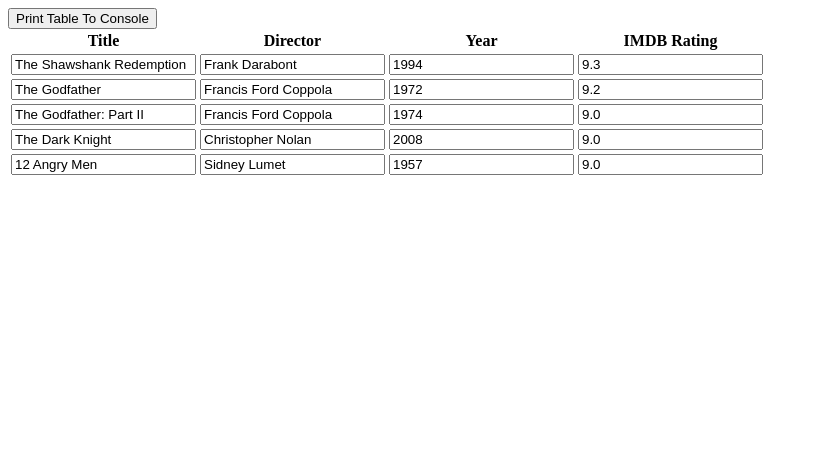
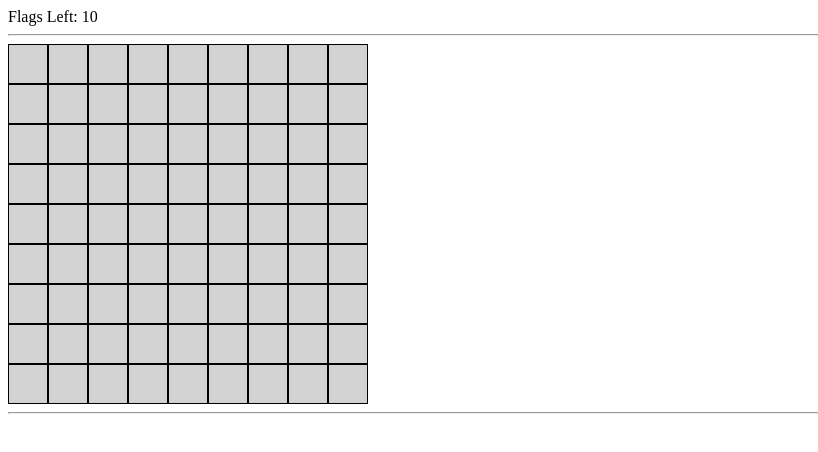
Before and after one commit to zkirby/react-coding-practice, a React (Vite) app: page / in a window 1280 px wide. Shown: the top 452 px of the page, without its empty margins (0-818 px from the left). Built offline with nearby package versions, Linux system fonts and the light colour scheme.

Commit message:
feat: added minesweeper

```diff
--- a/src/main.tsx
+++ b/src/main.tsx
@@ -1,9 +1,9 @@
 import ReactDOM from "react-dom/client";
-import TableEdit from "./questions/TableEdit/Solution";
+import Minesweeper from "./questions/Minesweeper/SolutionRegular";
 
 ReactDOM.createRoot(document.getElementById("root")!).render(
   // -----------------------------------------
   // ------ TEST SOLUTIONS HERE --------------
   // -----------------------------------------
-  <TableEdit />
+  <Minesweeper />
 );
--- /dev/null
+++ b/src/questions/Minesweeper/SolutionLight.tsx
@@ -0,0 +1,3 @@
+export default function Minesweeper() {
+  // TODO: implement.
+}
--- /dev/null
+++ b/src/questions/Minesweeper/SolutionRegular.tsx
@@ -0,0 +1,240 @@
+import { useCallback, useState } from "react";
+import "./solution.css";
+
+const TILES = { BOMB: "X", HIDDEN: "_", BLANK: "0", FLAG: "⛳", MARK: "?" };
+const SURROUNDING_CORDS = [
+  [-1, -1],
+  [-1, 0],
+  [-1, 1],
+  [0, -1],
+  [0, 1],
+  [1, -1],
+  [1, 0],
+  [1, 1],
+];
+
+const clsx = (...cns: (string | boolean)[]) => cns.filter(Boolean).join(" ");
+
+/**
+ * Create a new game board
+ * EX: ['1', 'X', ..., '0']
+ */
+const createBoard = ({
+  dim,
+  numBombs,
+}: {
+  dim: number;
+  numBombs: number;
+}): string[] => {
+  const board = Array.from({ length: dim * dim }, () => TILES.BLANK);
+  const randomCoord = () => Math.floor(Math.random() * dim);
+
+  for (let i = 0; i < numBombs; i++) {
+    // Get first non-bomb random coordinates
+    const { row, col } = (() => {
+      let row, col;
+      do {
+        row = randomCoord();
+        col = randomCoord();
+      } while (board[col + row * dim] === TILES.BOMB);
+      return { row, col };
+    })();
+
+    // Set to a bomb
+    board[col + row * dim] = TILES.BOMB;
+
+    // Increment surrounding tiles
+    SURROUNDING_CORDS.forEach(([xOffset, yOffset]) => {
+      // Prevent wrapping since it's a 1-dim array
+      if (col + yOffset < 0 || col + yOffset > dim - 1) return;
+      if (row + xOffset < 0 || row + xOffset > dim - 1) return;
+
+      const pos = col + yOffset + (row + xOffset) * dim;
+      if (board[pos] === TILES.BOMB) return;
+
+      board[pos] = `${parseInt(board[pos]) + 1}`;
+    });
+  }
+
+  return board;
+};
+
+/**
+ * Reveals the appropriate tiles on the game board
+ * given the location of a click. Mutates `state`.
+ *
+ * Ex:
+ * === game board ====
+ * ['1', 'X', '1',
+ *  '1', '1', '1',
+ *  '0', '0', '0']
+ *
+ * === board state ===
+ * ['_', '_', '_',
+ *  '_', '_', '_'
+ *  '_', '_', '_']
+ *
+ * === click coord ===
+ * X: 2, Y: 0
+ *
+ * ::: result board state :::
+ *  ['_', '_', '_',
+ *  '1', '1', '1'
+ *  '0', '0', '0']
+ */
+const revealTiles = ({
+  board,
+  state,
+  click,
+}: {
+  board: string[];
+  state: string[];
+  click: { row: number; col: number };
+}): string[] => {
+  // Perform BFS on the graph to reveal tiles.
+  const visited = new Set();
+  const queue = [click];
+  const nextState = [...state];
+  const dim = Math.sqrt(board.length);
+
+  while (queue.length) {
+    const { row, col } = queue.pop()!;
+    // Prevent wrapping since it's a 1-dim array
+    if (col < 0 || col > dim - 1) continue;
+    if (row < 0 || row > dim - 1) continue;
+
+    const pos = col + row * dim;
+    if (visited.has(pos)) continue;
+    else visited.add(pos);
+
+    nextState[pos] = board[pos];
+
+    // Don't traverse the children if it's not a blank tile (otherwise it might be bomb!)
+    // This is also how traditional minesweeper reveal mechanism works
+    if (board[pos] === TILES.BLANK) {
+      const children = SURROUNDING_CORDS.map(([xOffset, yOffset]) => ({
+        row: row + xOffset,
+        col: col + yOffset,
+      }));
+      queue.unshift(...children);
+    }
+  }
+  return nextState;
+};
+
+function Cell({
+  content,
+  onClick,
+  onFlag,
+}: {
+  content: string;
+  onClick: () => void;
+  onFlag: () => void;
+}) {
+  const handleClick = (e: React.MouseEvent<HTMLButtonElement>) => {
+    e.preventDefault();
+    (e.type === "contextmenu" ? onFlag : onClick)();
+  };
+
+  return (
+    <button
+      type="button"
+      aria-label="show cell"
+      onClick={handleClick}
+      onContextMenu={handleClick}
+      className={clsx(
+        content === TILES.BLANK && "ms__blank-tile",
+        content === TILES.BOMB && "ms__bomb-tile",
+        content === TILES.HIDDEN && "ms__hidden-tile",
+        "ms__tile"
+      )}
+    >
+      {content === TILES.HIDDEN ? null : content}
+    </button>
+  );
+}
+
+export default function Minesweeper({
+  dim = 9,
+  numBombs = 10,
+}: {
+  dim?: number;
+  numBombs?: number;
+}) {
+  const [board, setBoard] = useState(createBoard({ dim, numBombs }));
+  const [visible, setVisibleTiles] = useState(
+    Array.from({ length: dim * dim }, () => TILES.HIDDEN)
+  );
+
+  const handleClick = useCallback(
+    (cellId: number) => {
+      setVisibleTiles((t) =>
+        revealTiles({
+          board,
+          state: t,
+          click: { row: Math.floor(cellId / dim), col: cellId % dim },
+        })
+      );
+    },
+    [board]
+  );
+
+  const handleFlag = useCallback((cellId: number) => {
+    setVisibleTiles((t) =>
+      // @ts-expect-error config issue with the new `with` syntax
+      t.with(cellId, t[cellId] === TILES.FLAG ? TILES.HIDDEN : TILES.FLAG)
+    );
+  }, []);
+
+  const reset = () => {
+    setBoard(createBoard({ dim, numBombs }));
+    setVisibleTiles((t) => t.fill(TILES.HIDDEN));
+  };
+
+  // Are any bombs now visible?
+  const didLose = visible.some((t) => t === TILES.BOMB);
+
+  // Are all of the bombs flagged?
+  const didWin = visible.every((t, idx) =>
+    board[idx] === TILES.BOMB ? t === TILES.FLAG : true
+  );
+
+  const numFlags = visible.filter((v) => v === TILES.FLAG).length;
+
+  return (
+    <div>
+      {/* Stats */}
+      <div aria-live="polite">Flags Left: {numBombs - numFlags}</div>
+
+      <hr />
+
+      {/* Game board */}
+      <div
+        className="ms__game-area"
+        style={{
+          // @ts-expect-error fix css vars in js
+          "--grid-dim": dim,
+        }}
+      >
+        {visible.map((cell, cellId) => (
+          <Cell
+            key={`${cellId}`}
+            content={cell}
+            onClick={() => handleClick(cellId)}
+            onFlag={() => handleFlag(cellId)}
+          />
+        ))}
+      </div>
+
+      <hr />
+
+      {/* Game ending conditions */}
+      {(didLose || didWin) && (
+        <div>
+          <span aria-live="polite">You {didLose ? "Lost" : "Won"}...</span>{" "}
+          <button onClick={reset}>Reset?</button>
+        </div>
+      )}
+    </div>
+  );
+}
--- /dev/null
+++ b/src/questions/Minesweeper/solution.css
@@ -0,0 +1,30 @@
+.ms__game-area {
+    display: grid;
+    grid-template-columns: repeat(var(--grid-dim), 1fr);
+    grid-template-rows: repeat(var(--grid-dim), 1fr);
+    max-width: fit-content;
+}
+
+.ms__game-area button {
+    height: 40px;
+    aspect-ratio: 1 / 1;
+}
+
+.ms__tile.ms__hidden-tile {
+    background-color: lightgray;
+}
+
+.ms__tile.ms__blank-tile {
+    background-color: white;
+    color: white;
+}
+
+.ms__tile.ms__bomb-tile {
+    background-color: black;
+    color: red;
+}
+
+.ms__tile {
+    color: blue;
+    border: 1px solid black;
+}
```
Also changed, not shown: src/questions/Minesweeper/prompt.md (added, +34 -0 lines), src/questions/Minesweeper/minesweeper.png (added).
